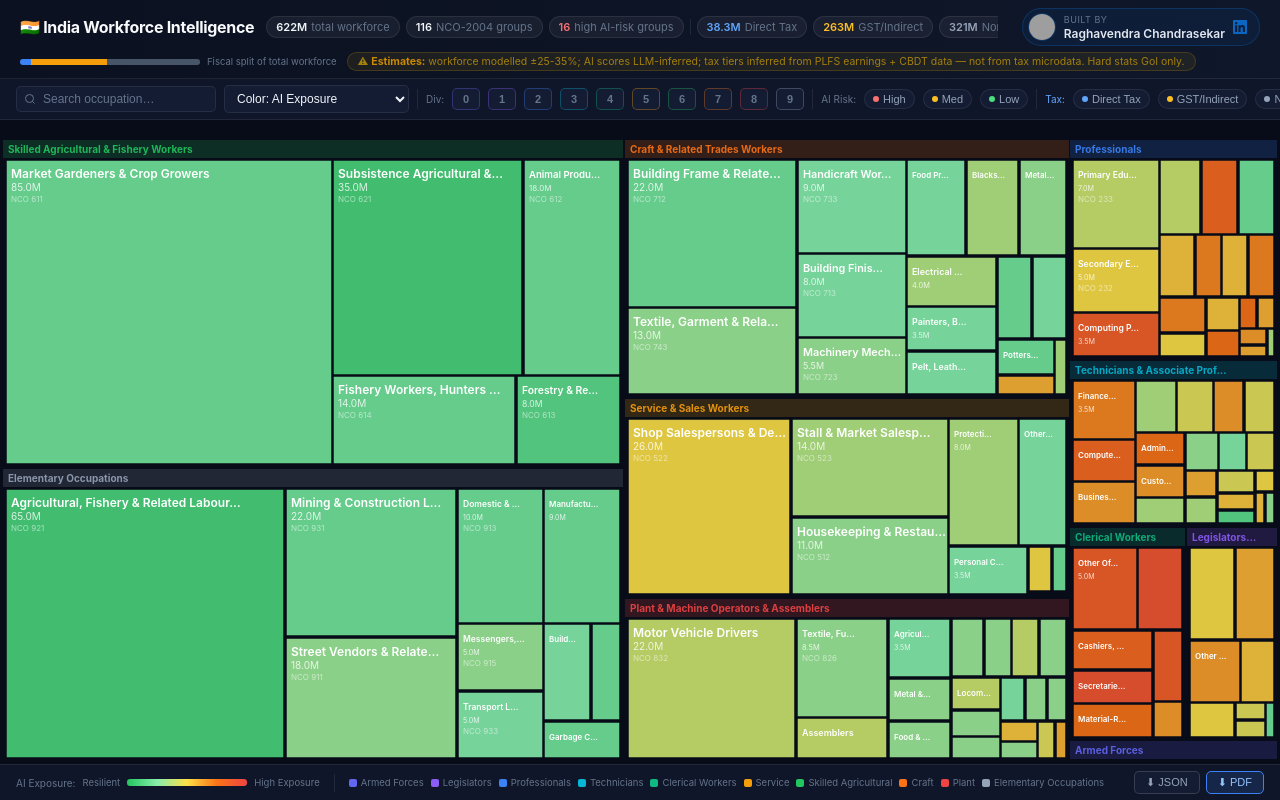
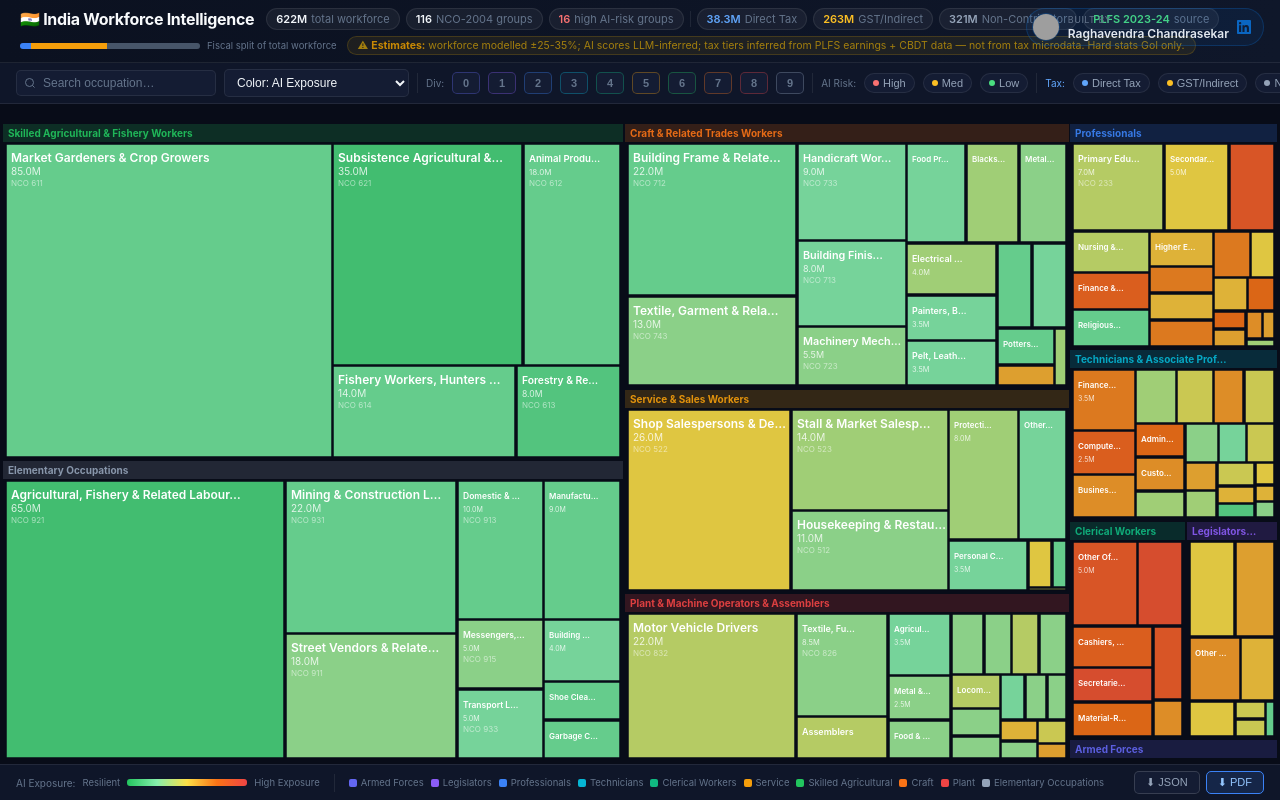
Before and after one commit to raghavrajpillai/india-workforce-intelligence, a React (Vite) app: page / in a window 1280 px wide. Built offline with nearby package versions, Linux system fonts and the light colour scheme; grey boxes are pictures that could not be loaded.

Commit message:
Fix author chip overlap — pin absolutely to top right

```diff
--- a/src/index.css
+++ b/src/index.css
@@ -32,6 +32,7 @@ html, body, #root { height: 100%; width: 100%; background: var(--bg-primary); co
   border-bottom: 1px solid var(--border);
   padding: 8px 20px 7px;
   flex-shrink: 0;
+  position: relative;
 }
 .header-row1 {
   display: flex; align-items: center; gap: 12px; flex-wrap: nowrap; overflow: hidden;
@@ -43,6 +44,7 @@ html, body, #root { height: 100%; width: 100%; background: var(--bg-primary); co
 .header-kpis {
   display: flex; gap: 6px; flex-wrap: nowrap; overflow: hidden;
   flex: 1; align-items: center;
+  padding-right: 180px; /* reserve space for absolutely-positioned author chip */
 }
 .kpi-chip {
   background: rgba(255,255,255,0.05);
@@ -72,14 +74,15 @@ html, body, #root { height: 100%; width: 100%; background: var(--bg-primary); co
 /* KPI separator and percentage badge */
 .kpi-sep { width: 1px; height: 16px; background: var(--border); flex-shrink: 0; }
 
-/* Author chip */
+/* Author chip — absolutely pinned top-right, never affects KPI layout */
 .author-chip {
+  position: absolute; top: 8px; right: 16px;
   display: flex; align-items: center; gap: 8px;
   background: rgba(10,102,194,0.1); border: 1px solid rgba(10,102,194,0.3);
   border-radius: 20px; padding: 4px 12px 4px 5px;
-  text-decoration: none; flex-shrink: 0;
+  text-decoration: none;
   transition: background .15s, border-color .15s, transform .15s;
-  margin-left: 12px;
+  z-index: 10;
 }
 .author-chip:hover {
   background: rgba(10,102,194,0.2); border-color: rgba(10,102,194,0.6);
```
